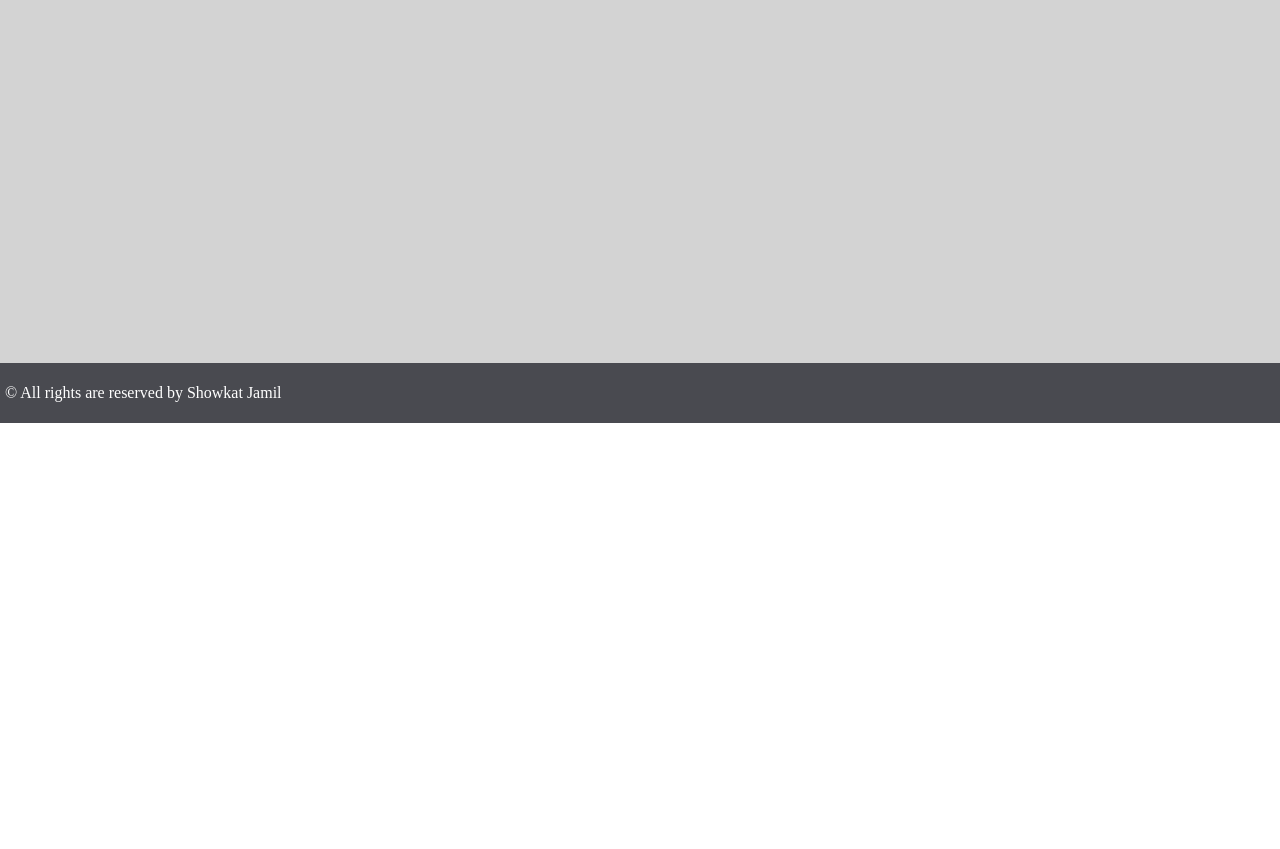
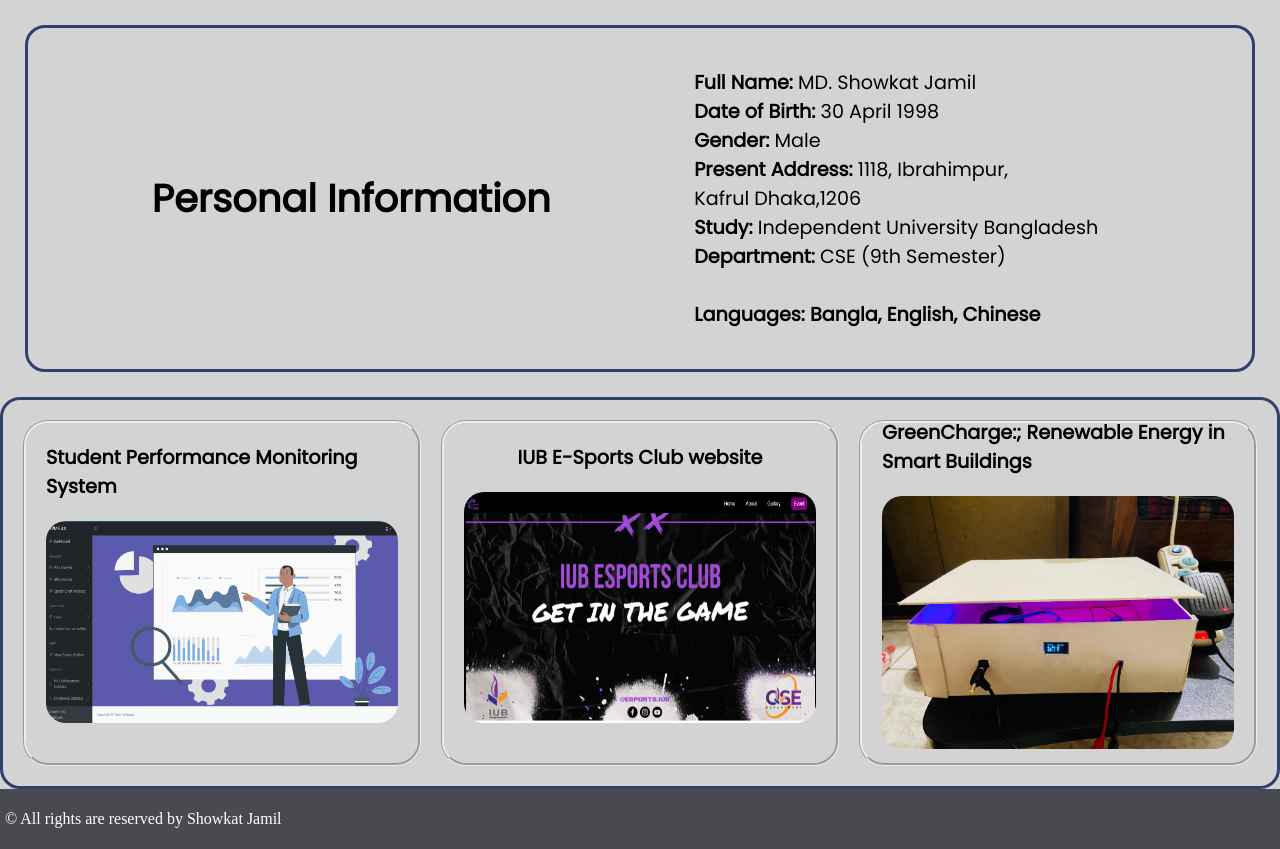
Before and after one commit to ShowkatJamil/portfolio, a plain HTML site: page index.html in a window 1280 px wide. Shown: the part 637-1486 px from the top of the page. Before the commit the page ends 1060 px from the top, so only its background shows below. Drawn offline with Linux system fonts and the light colour scheme.

Commit message:
new update

```diff
--- a/index.html
+++ b/index.html
@@ -66,7 +66,52 @@
             <a target="_blank" href="https://www.linkedin.com/in/showkatjamil/"><img src="images/linkedin.png" alt=""></a>
             <a target="_blank" href="https://github.com/ShowkatJamil"><img src="images/github.png" alt=""></a>
         </div>
+
+        <div class="personal-info">
+
+            <h1> Personal Information</h1>
+            <p>
+
+             <b>Full Name:</b> MD. Showkat Jamil <br>
+             <b> Date of Birth:</b> 30 April 1998 <br>
+             <b>Gender:</b> Male <br>
+                <b>Present Address: </b>1118, Ibrahimpur, <br>
+             Kafrul Dhaka,1206 <br>
+             <b>Study:</b> Independent University Bangladesh <br>
+                <b> Department:</b> CSE (9th Semester) <br>
+             <br>
+             <b>Languages: Bangla, English, Chinese</b>
+         </p>
+         </div>
+
+         <div class="projects">
+
+             <div class="project-name">
+                <b>Student Performance Monitoring System</b>
+                <img src="images/spms.PNG">
+             </div>
+
+
+             <div class="project-name">
+                <b>IUB E-Sports Club website</b>
+                <img src="images/esports.PNG">
+             </div>
+
+
+             <div class="project-name">
+                <b>GreenCharge:; Renewable Energy in Smart Buildings</b>
+                <img src="images/greenCharge.jpg">
+             </div>
+
+         </div>
+
+
+
+
+
     </div>
+
+
 
 
 
--- a/style.css
+++ b/style.css
@@ -9,7 +9,6 @@
 .container{
     background-color: #D3D3D3;
     width: 100%;
-    height: 1000px;
 }
 
 .intro{
@@ -80,8 +79,21 @@
     margin-left: 10px;
     margin-top: 25px;
     appearance: none;
-    background-color: #7886A2;
+    font-weight: bolder;
+    background-color: rgba(47, 228, 228, 0.795);
 }
+.resume-btn:hover{
+    border-radius: 10px;
+    padding: 5px;
+    margin-left: 10px;
+    margin-top: 25px;
+    appearance: none;
+    font-weight: bolder;
+    opacity: 0.5;
+    background-color: rgb(47, 228, 228);
+    box-shadow: 0 5px 15px rgba(0, 247, 255, 0.4);
+}
+
 
 
 .first-comp-left div button a{
@@ -100,12 +112,6 @@ img{
     height: 100%;
     border-radius: 20px;
 }
-h1,h2,h3,h4,h5,h6{
-    display: inline;
-    height: 20%;
-    width: 40%;
-}
-
 
 .name{
     font-size: 5rem;
@@ -134,7 +140,7 @@ h1,h2,h3,h4,h5,h6{
     border-style: solid;
     border-radius: 20px;
     transition-property:all;
-    transition-duration: 1s;
+    transition-duration: 500ms;
     transition-timing-function: ease-in-out;
 }
 
@@ -162,6 +168,56 @@ h1,h2,h3,h4,h5,h6{
     height: 15%;
 }
 
+.personal-info{
+    display: flex;
+    border: solid;
+    border-color: #32406e;
+    border-radius: 20px;
+    padding: 10px 10px 10px;
+    justify-content: space-evenly;
+    align-items: center;
+    margin: 25px;
+    font-size: larger;
+    font-family: 'Poppins', sans-serif;
+}
+
+.personal-info p{
+    margin: 30px;
+}
+
+.projects{
+    display: flex;
+    /* flex-direction: column; */
+    justify-content: space-evenly;
+    align-items: center;
+    margin: auto;
+    padding: 10px 10px 10px 10px;
+    border: solid;
+    border-color: #32406e;
+    border-radius: 20px;
+    /* flex-wrap:wrap; */
+    }
+
+    .project-name{
+        width: 400px;
+        height: 300px;
+        display: flex;
+        flex-direction:column;
+        justify-content: center;
+        align-items: center;
+        width: 90%;
+        margin: 10px 10px 10px 10px;
+        font-size: larger;
+        font-family: 'Poppins', sans-serif;
+        border-style:groove;
+        border-radius: 25px;
+        padding: 20px 20px;
+    }
+    .project-name img{
+        width: 100%;
+        height: 360px;
+        margin: 20px;
+    }
 
 
 
```
Also changed, not shown: images/esports.PNG (added), images/greenCharge.jpg (added), images/spms.PNG (added).
